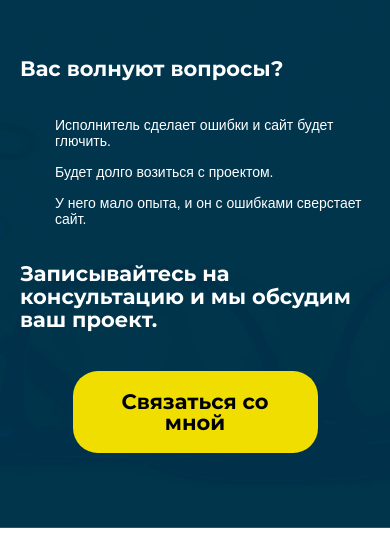
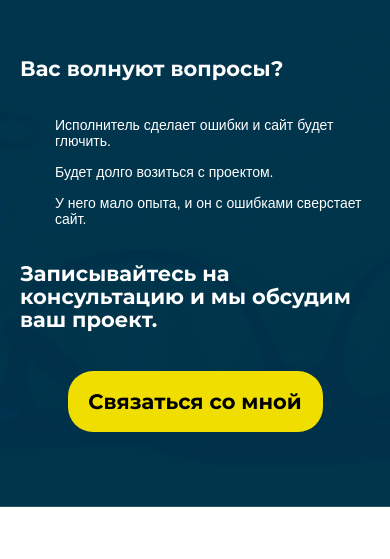
Before and after one commit to Kotwade/bolshoiteatr, a website: page source/index.html in a window 390 px wide. Shown: the part 285-844 px from the top of the page. Drawn offline with nearby package versions, Linux system fonts and the light colour scheme; files that its build step writes are made by us from their sources; a web font is replaced by a local one.

Commit message:
Исправления 9

```diff
--- a/source/sass/blocks/button.scss
+++ b/source/sass/blocks/button.scss
@@ -14,6 +14,6 @@
   }
 
   @media (max-width: 390px) {
-    width: 245px;
+    width: 255px;
   }
 }
```
Also changed, not shown: build/css/style.min.css, 1 other file.
